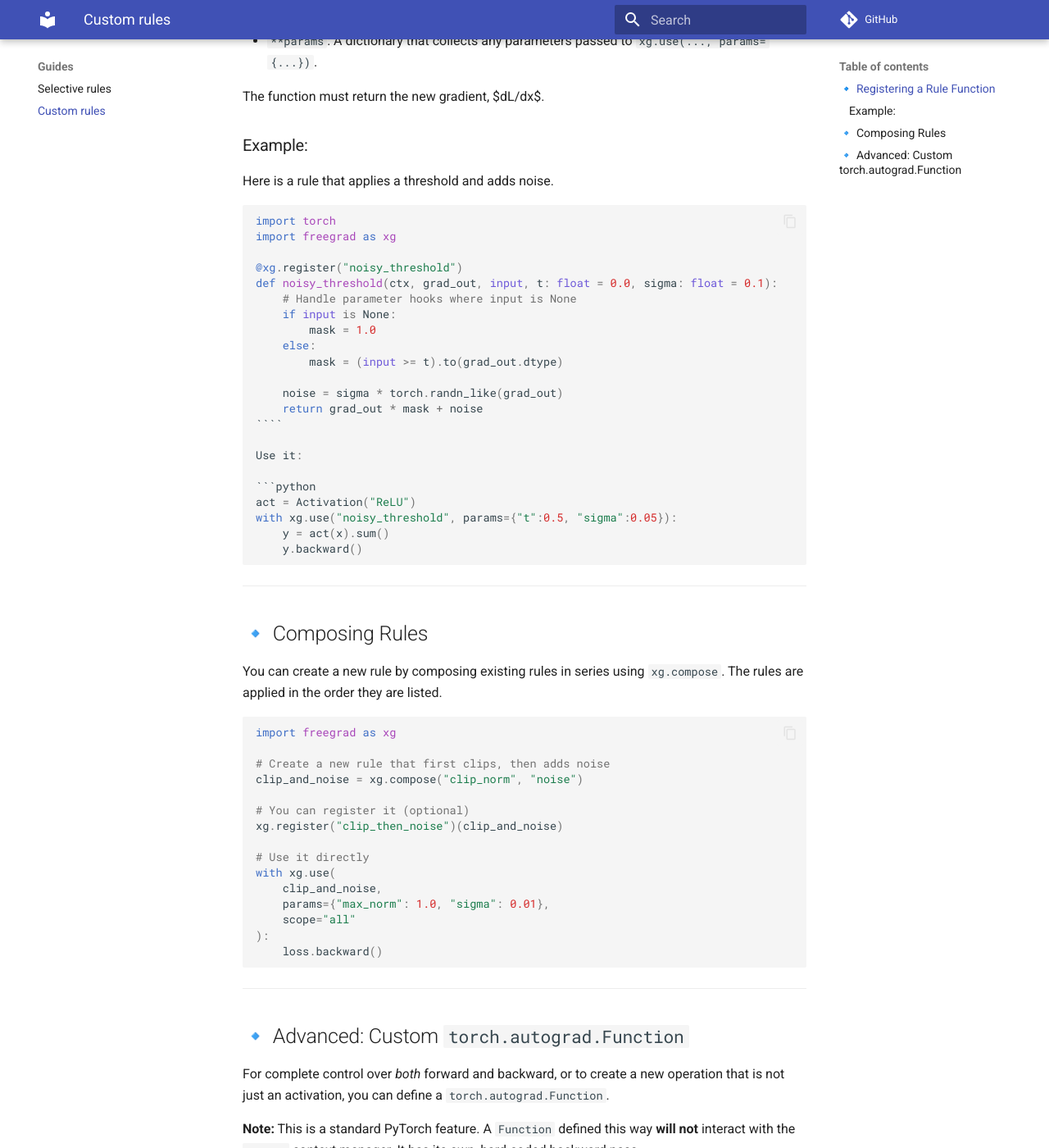
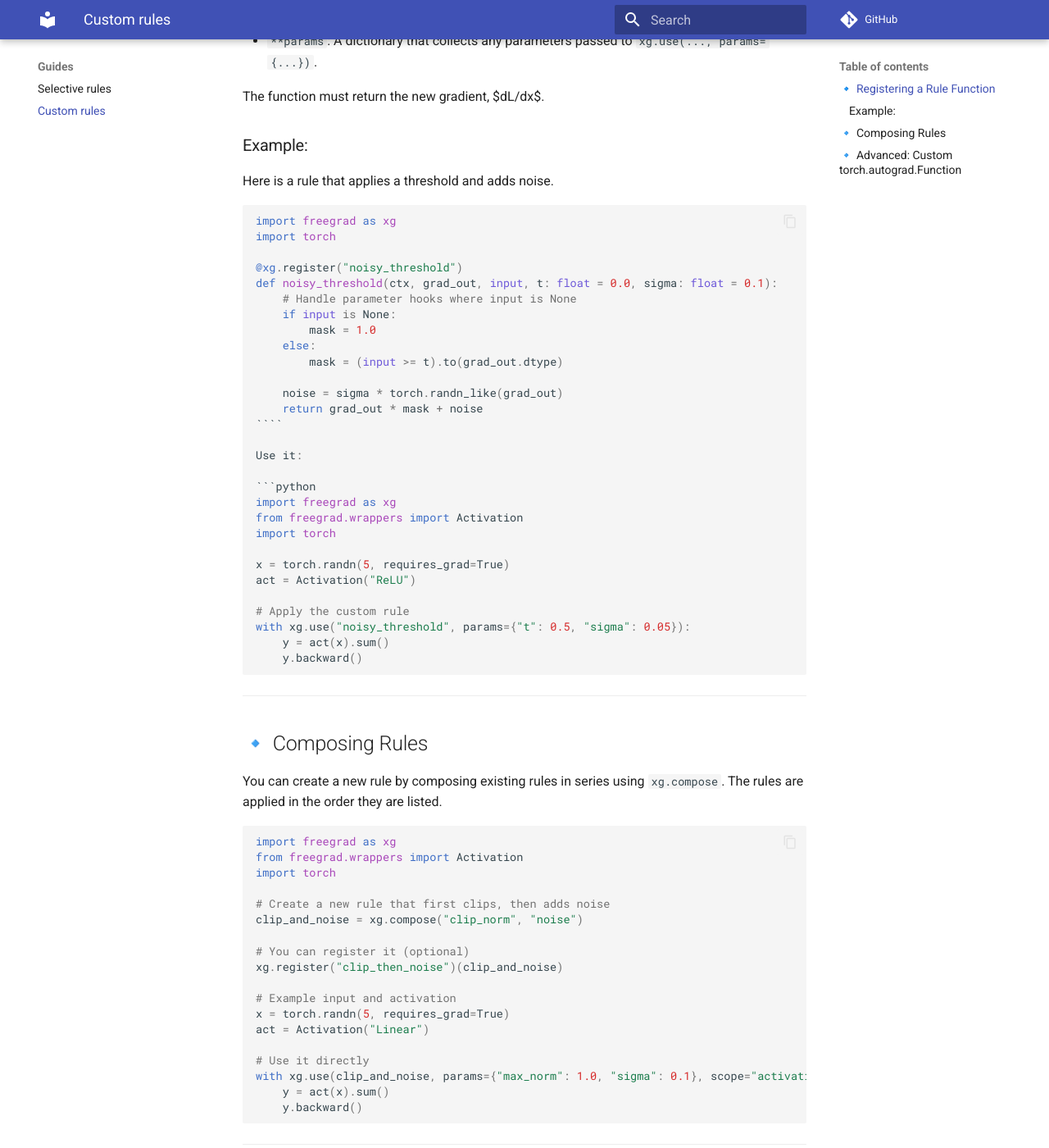
Before and after one commit to tbox98/FreeGrad, an MkDocs documentation site: the page built from docs/guides/custom-rules.md, in a window 1280 px wide and 1400 px high, scrolled down 576 px. Shown: the whole window at 82% size. Built offline with MkDocs 1.6.1 and Material for MkDocs 9.7.7, drawn with Linux system fonts in a browser that asks for light colours; comment, search, counter and statistics services are not loaded.

Commit message:
Updated custom rules examples in doc

````diff
--- a/docs/guides/custom-rules.md
+++ b/docs/guides/custom-rules.md
@@ -24,8 +24,8 @@ The function must return the new gradient, $dL/dx$.
 Here is a rule that applies a threshold and adds noise.
 
 ```python
+import freegrad as xg
 import torch
-import freegrad as xg
 
 @xg.register("noisy_threshold")
 def noisy_threshold(ctx, grad_out, input, t: float = 0.0, sigma: float = 0.1):
@@ -42,8 +42,15 @@ def noisy_threshold(ctx, grad_out, input, t: float = 0.0, sigma: float = 0.1):
 Use it:
 
 ```python
+import freegrad as xg
+from freegrad.wrappers import Activation
+import torch
+
+x = torch.randn(5, requires_grad=True)
 act = Activation("ReLU")
-with xg.use("noisy_threshold", params={"t":0.5, "sigma":0.05}):
+
+# Apply the custom rule
+with xg.use("noisy_threshold", params={"t": 0.5, "sigma": 0.05}):
     y = act(x).sum()
     y.backward()
 ```
@@ -56,6 +63,8 @@ You can create a new rule by composing existing rules in series using `xg.compos
 
 ```python
 import freegrad as xg
+from freegrad.wrappers import Activation
+import torch
 
 # Create a new rule that first clips, then adds noise
 clip_and_noise = xg.compose("clip_norm", "noise")
@@ -63,13 +72,14 @@ clip_and_noise = xg.compose("clip_norm", "noise")
 # You can register it (optional)
 xg.register("clip_then_noise")(clip_and_noise)
 
+# Example input and activation
+x = torch.randn(5, requires_grad=True)
+act = Activation("Linear")
+
 # Use it directly
-with xg.use(
-    clip_and_noise,
-    params={"max_norm": 1.0, "sigma": 0.01},
-    scope="all"
-):
-    loss.backward()
+with xg.use(clip_and_noise, params={"max_norm": 1.0, "sigma": 0.1}, scope="activations"):
+    y = act(x).sum()
+    y.backward()
 ```
 
 ---
````
